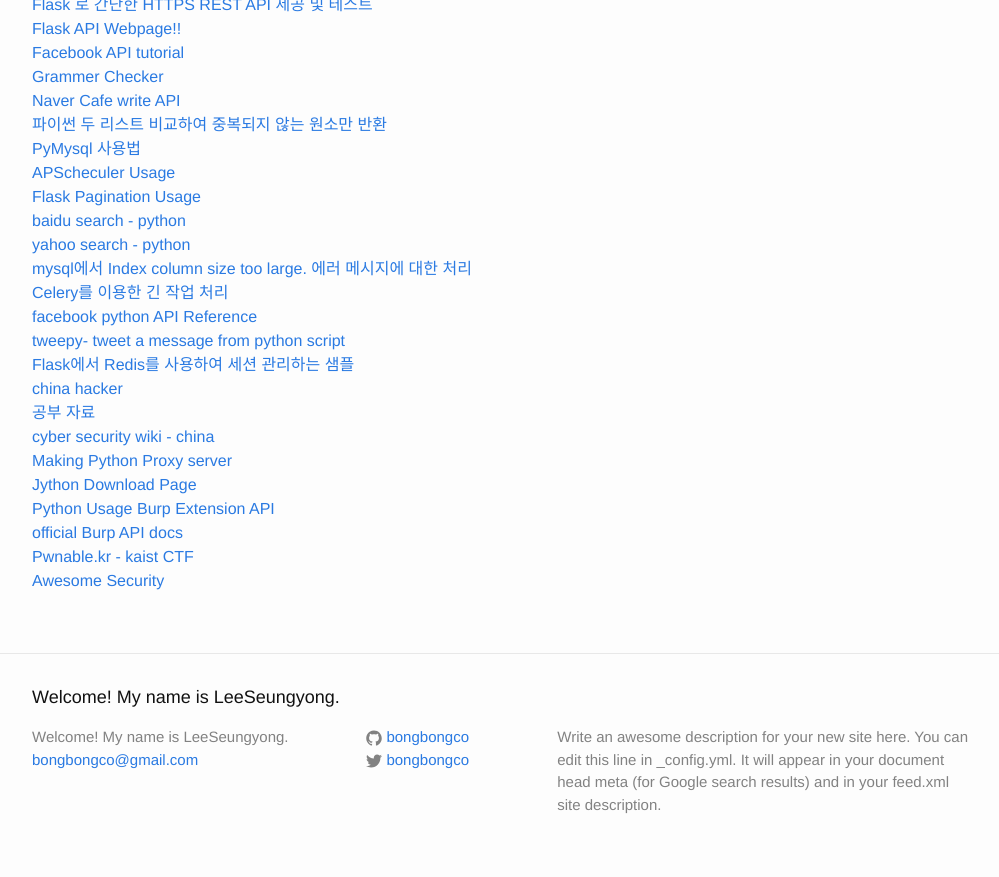
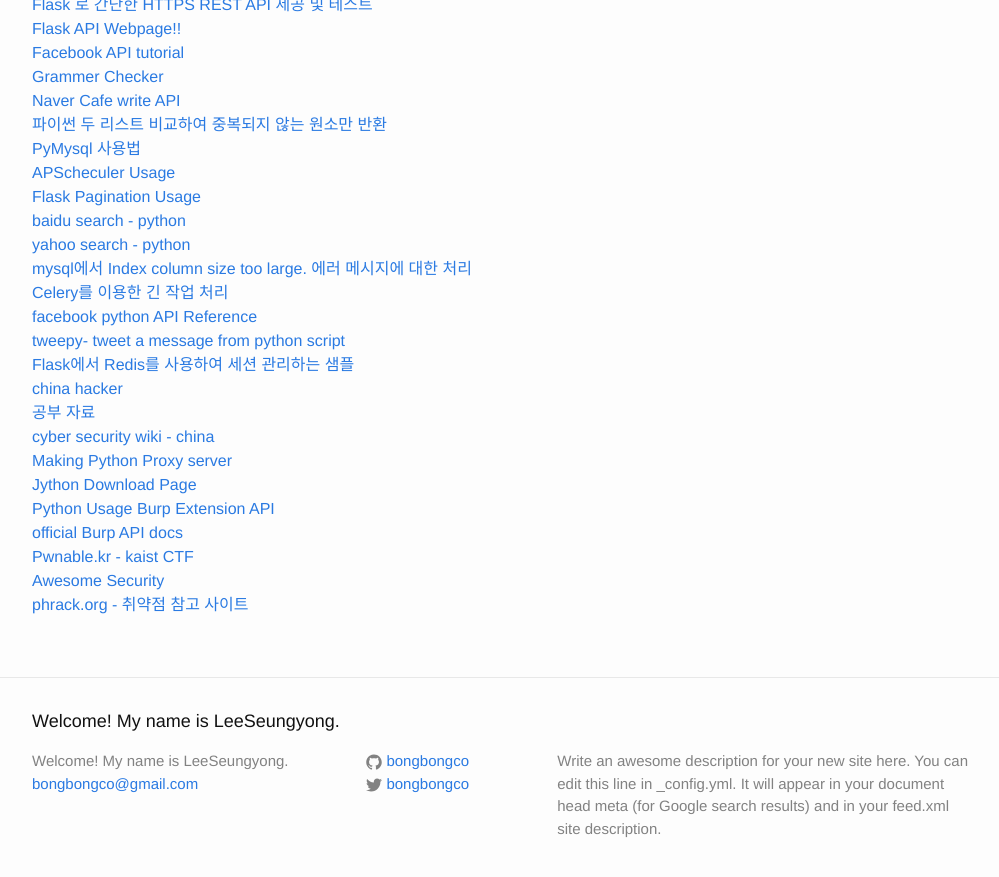
Before and after one commit to LktProgrammer/bongbongco.github.io, a Jekyll site: the page built from _posts/2016-07-22-Website-List.markdown, in a window 1280 px wide and 900 px high, scrolled down 1911 px. Shown: the top 877 px of the window, without its empty margins (138-1137 px from the left). Built offline with Jekyll 4.4.1, drawn with Linux system fonts in a browser that asks for light colours.

Commit message:
Update 2016-07-22-Website-List.markdown

```diff
--- a/_posts/2016-07-22-Website-List.markdown
+++ b/_posts/2016-07-22-Website-List.markdown
@@ -99,3 +99,4 @@ title: 참고할 웹 사이트들.
 [official Burp API docs](https://portswigger.net/burp/extender/api/index.html)
 [Pwnable.kr - kaist CTF](http://pwnable.kr/)
 [Awesome Security](http://www.hakawati.co.kr/352)
+[phrack.org - 취약점 참고 사이트](http://phrack.org/)
```
